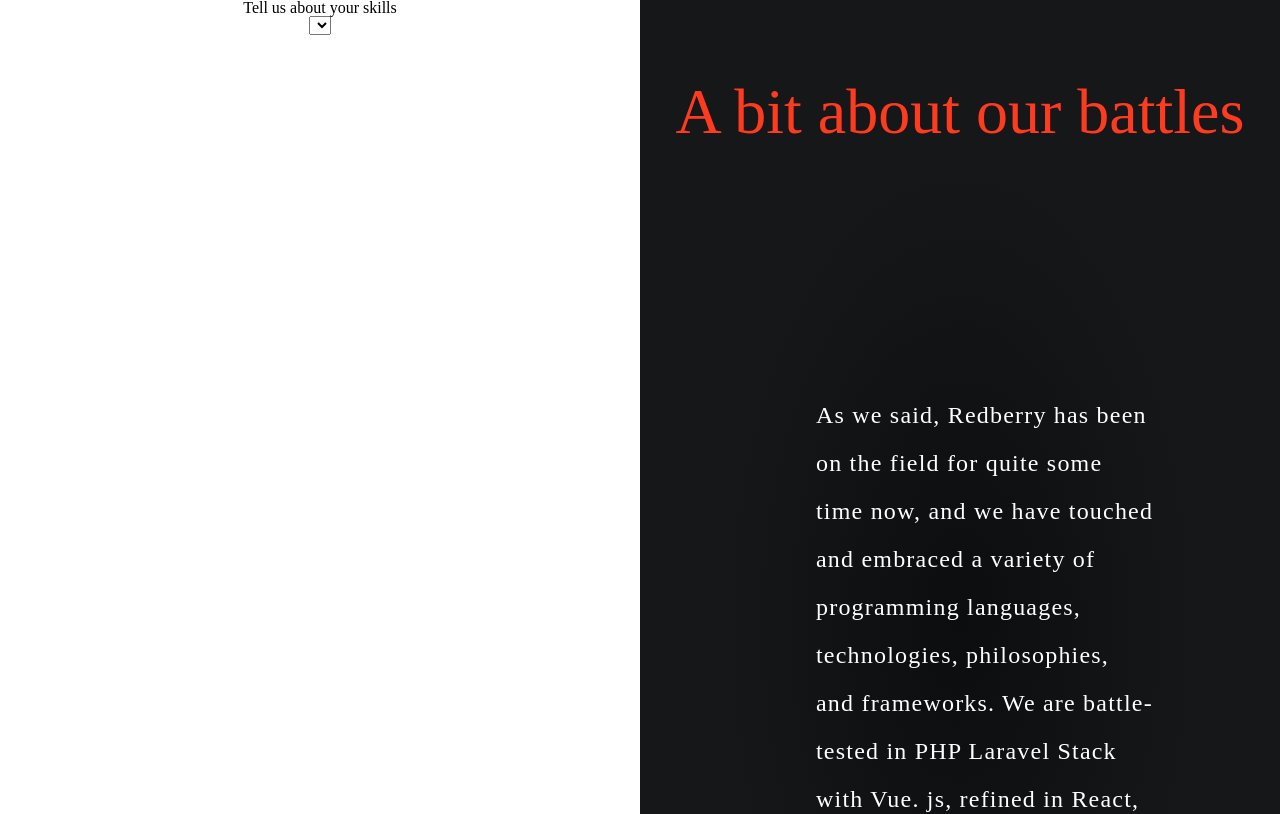
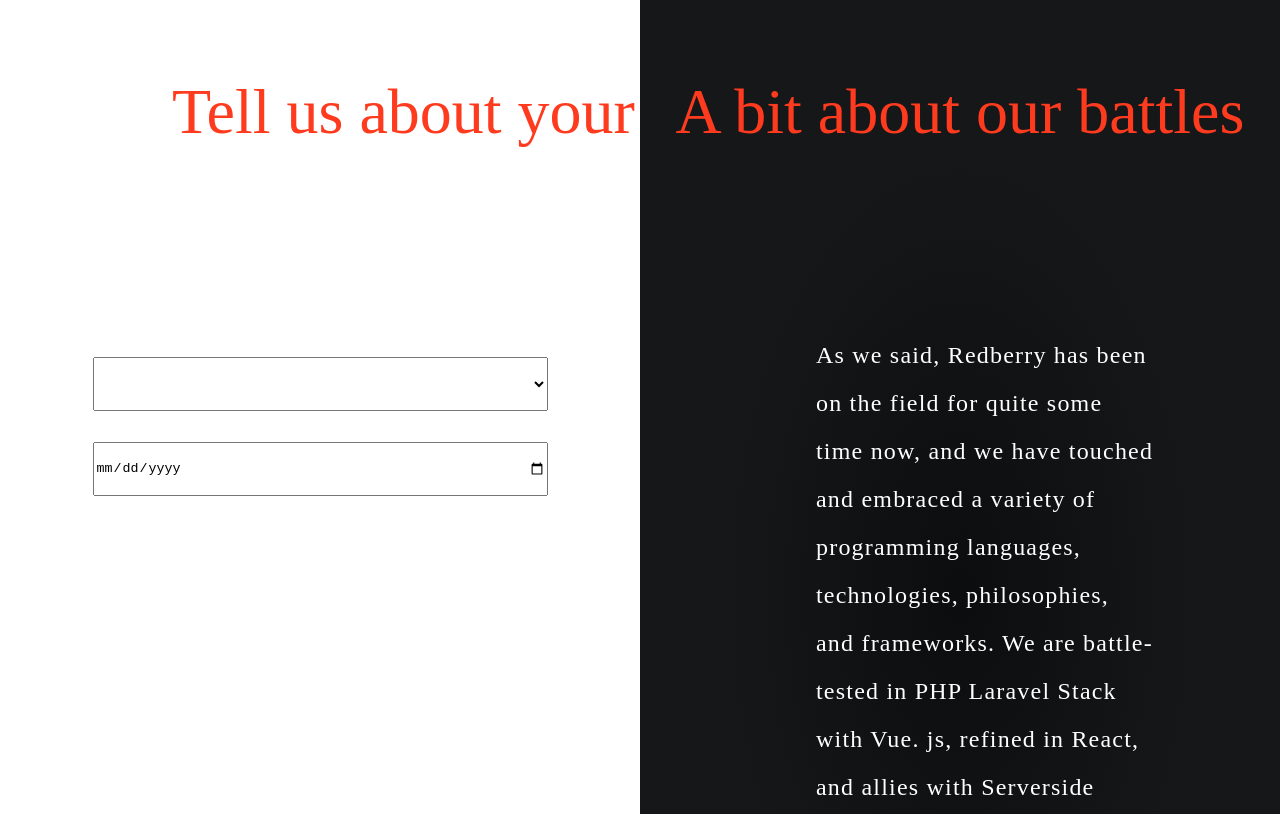
Before and after one commit to Demetrusa/RedBerry-Project, a React (Create React App) app in the folder my-app/: page / in a window 1280 px wide. Shown: the top 814 px of the page. Built offline with nearby package versions, Linux system fonts and the light colour scheme; no server answers.

Commit message:
add fetch & form styles

```diff
--- a/my-app/src/components/common/skill/Skill.css
+++ b/my-app/src/components/common/skill/Skill.css
@@ -21,7 +21,26 @@
   font-size: 24px;
   line-height: 200%;
   letter-spacing: 0.05em;
-  margin: 240px 126px 234px 176px;
+  margin: 180px 126px 234px 176px;
   color: #ffffff;
   text-align: start;
 }
+.skillHeading h2 {
+  font-size: 64px;
+  line-height: 79px;
+  color: #fe3b1f;
+}
+.skillHeading {
+  width: 788px;
+  height: 175px;
+  margin: 72px 40px 110px 85px;
+}
+#skillChange {
+  width: 455px;
+  height: 54px;
+}
+#experianceTime {
+  width: 455px;
+  height: 54px;
+  margin-top: 31px;
+}
--- a/my-app/src/components/common/skill/Skill.js
+++ b/my-app/src/components/common/skill/Skill.js
@@ -3,14 +3,16 @@ import "./Skill.css";
 
 function Skill () {
     const [skills, setSkill] = useState("");
-    const skillApi = () => {
-        fetch("https://bootcamp-2022.devtest.ge/api/skills")
-        .then((response) => response.json())
-        .then((data)=>{
-            setSkill(data.setup + " ... " + data.title)
+    const skill = fetch('https://bootcamp-2022.devtest.ge/api/skills');
+    skill.then(function (response){
+        let responseJSON = response.json();
+        responseJSON.then(function(title){
+            let object = title[0];
+            console.log(object);
+        }).catch(function(){
+            alert("error");
         });
-
-    }
+    })
     return (
         <div className="skill">
             <div className="abouTSkill">
@@ -18,17 +20,19 @@ function Skill () {
                     <h2>Tell us about your skills</h2>
                 </div>
                 <div className="skillForm">
-                <select name="custom-select" id="skillChange" placeholder="Skills" onClick={setSkill} >
-                    <option value="HTML">{skills}</option>
-                    <option value="CSS">{skills}</option>
-                    <option value="PHP">{skills}</option>
-                    <option value="Laravel">{skills}</option>
-                    <option value="React.JS">{skills}</option>
-                    <option value="Vue.JS">{skills}</option>
-                    <option value="Svelte">{skills}</option>
-                    <option value="Angular">{skills}</option>
-                </select>
+                <select name="custom-select" id="skillChange" placeholder="Skills">
+                    <option value="HTML"></option>
+                    <option value="CSS"></option>
+                    <option value="PHP"></option>
+                    <option value="Laravel"></option>
+                    <option value="React.JS"></option>
+                    <option value="Vue.JS"></option>
+                    <option value="Svelte"></option>
+                    <option value="Angular"></option>
+                </select><br />
+                <input type="date" id="experianceTime" name="experianceTime" />
                 </div>
+
             </div>
             <div className="AboutRedberry">
                 <div className="aboutreadberry-heading">
```
